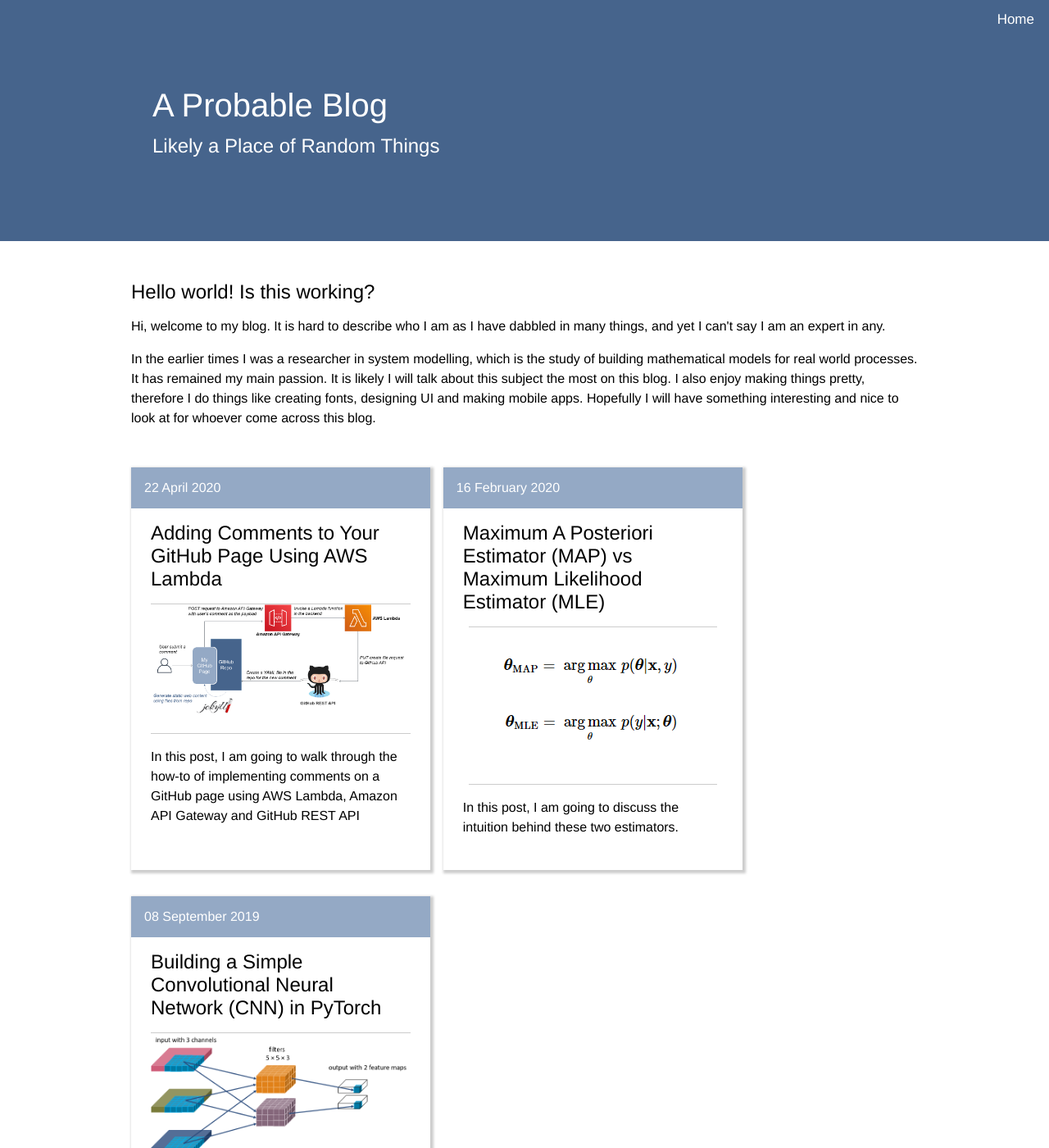
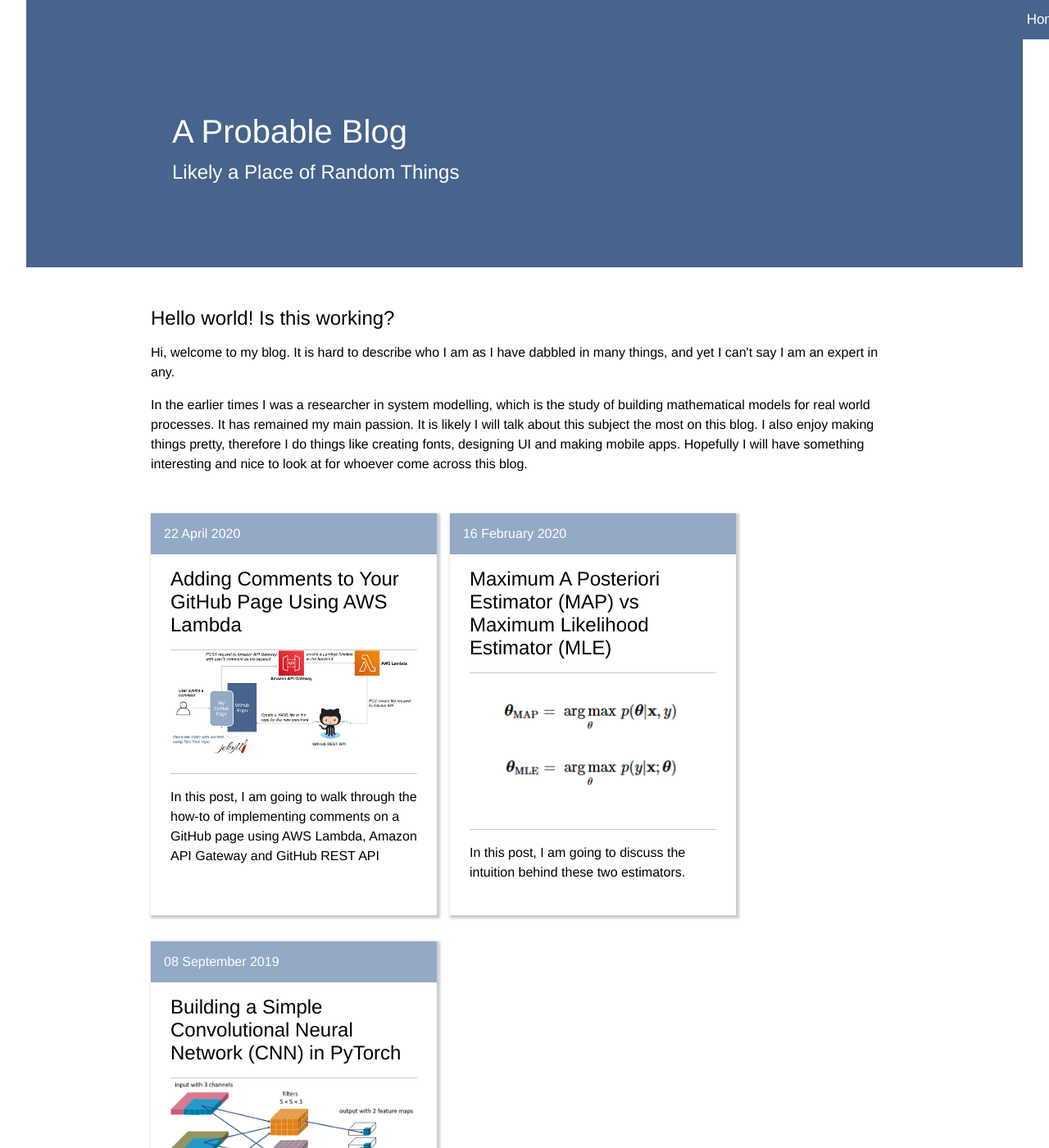
Before and after one commit to takmanman/takmanman.github.io, a Jekyll site: the page built from index.html, in a window 1280 px wide and 1400 px high. Shown: the whole window at 82% size. Built offline with Jekyll 4.4.1, drawn with Linux system fonts in a browser that asks for light colours.

Commit message:
Update afloat.css

```diff
--- a/assets/css/afloat.css
+++ b/assets/css/afloat.css
@@ -1,8 +1,8 @@
 @import url(coding.css);
 @import url(london.css);
 :root {
-  --body-margin: 0rem;
-  --body-padding: 0rem;
+  --body-margin: 1rem;
+  --body-padding: 1rem;
 
   --banner-margin: 0rem;
 
@@ -93,6 +93,7 @@ img {
 	position: fixed;
 	top: 0;
 	width: 100%;
+        margin: auto;
 
 }
 
@@ -101,7 +102,7 @@ img {
 	display: block;
 	color: white;
 	text-align: center;
-	padding: 14px 18px;
+	padding: 14px 14px;
 	text-decoration: none;
 	font-size: 17px;
 }
@@ -114,7 +115,7 @@ img {
 .banner{
 
 	margin-bottom:3em;
-    padding:6rem 2rem;
+        padding:6rem 2rem;
 	background-color:var(--main-color);
 
 }
@@ -149,7 +150,7 @@ img {
 .post-float {
 
 	flex: 33%;
-    max-width: 33%;
+        max-width: 33%;
 
 	border-radius: 0px;
 
```
